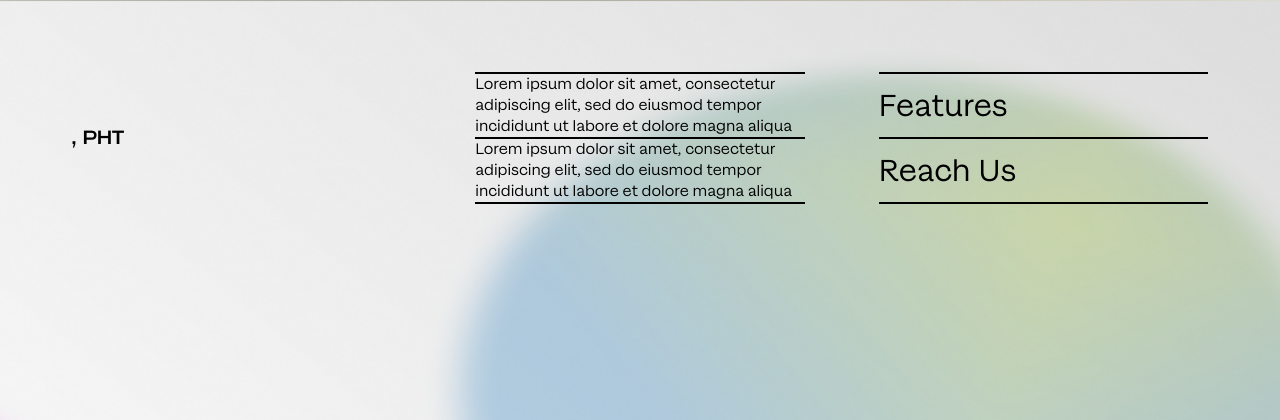
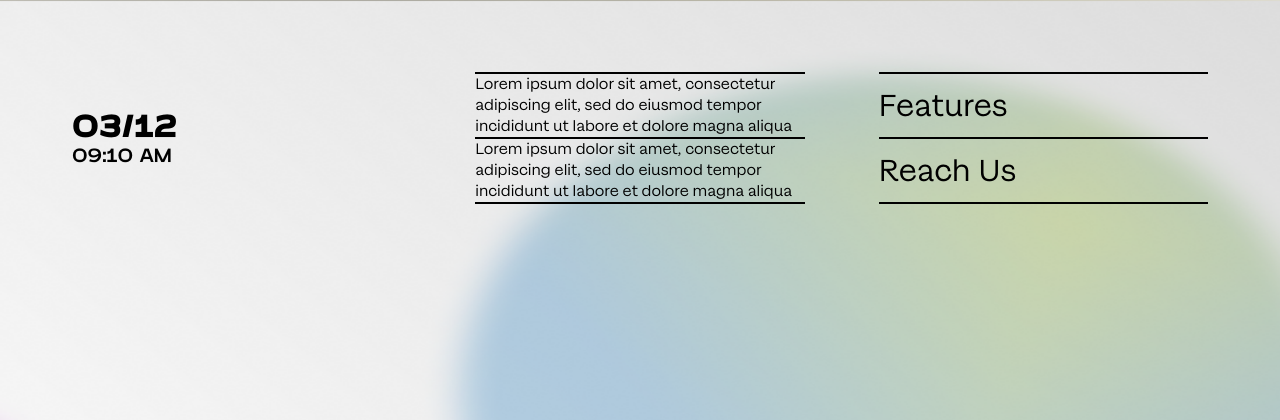
Before and after one commit to gabmnlx/crypto, a Django app: template projcryptocurrently/projcryptocurrently/templates/index.html in a window 1280 px wide. Shown: the top 420 px of the page. Run offline with Django 4.2, Linux system fonts and the light colour scheme; the template is opened without the code that fills it, so the values that code supplies are empty.

Commit message:
Add self-updating time

```diff
--- /dev/null
+++ b/projcryptocurrently/projcryptocurrently/static/js/app.js
@@ -0,0 +1,31 @@
+function showTime() {
+    let current = new Date();
+    let hr = current.getHours();
+    let min = current.getMinutes();
+    let dt = current.getDate();
+    let mon = current.getMonth();
+    let session = "AM";
+
+    if (hr === 0) {
+        hr = 12;
+    }
+    if (hr > 12) {
+        hr = hr - 12;
+        session = "PM";
+    }
+
+    hr = (hr < 10) ? "0" + hr : hr;
+    min = (min < 10) ? "0" + min : min;
+    dt = (dt < 10) ? "0" + dt : dt;
+    mon = (mon < 10) ? "0" + mon : mon;
+
+    let date = mon + "/" + dt;
+    let time = hr + ":" + min + " " + session;
+
+    document.getElementById("date").innerText = date;
+    document.getElementById("time").innerText = time;
+
+    let t = setTimeout(function(){ showTime() }, 1000);
+}
+
+showTime();
--- a/projcryptocurrently/projcryptocurrently/templates/index.html
+++ b/projcryptocurrently/projcryptocurrently/templates/index.html
@@ -16,8 +16,9 @@
     <div id="landing">
         <div id="nav">
             <div id="datetime">
-                <div class="date">{{ date }}</div>
-                <div class="time">{{ day }}, {{ time }} PHT</div>
+                <div class="date" id="date" onload="showTime()"></div>
+                <div class="time" id="time" onload="showTime()"> PHT</div>
+                <script src="{% static "js/app.js" %}" type="text/javascript"></script>
             </div>
 
             <div class="first-col">
```
